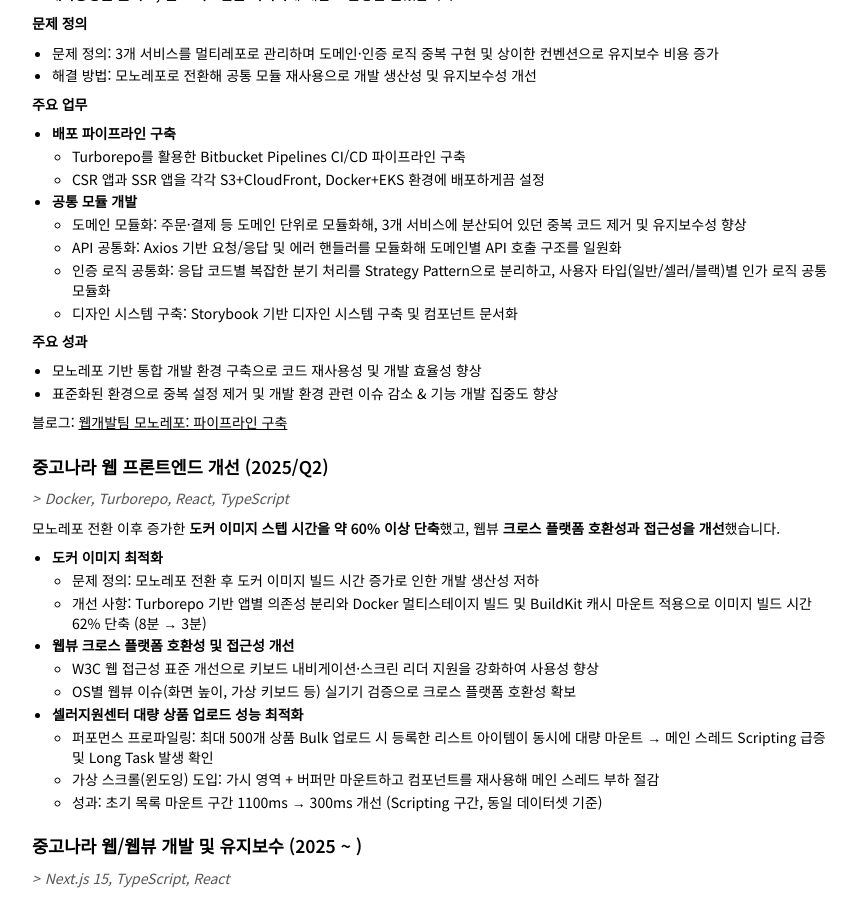
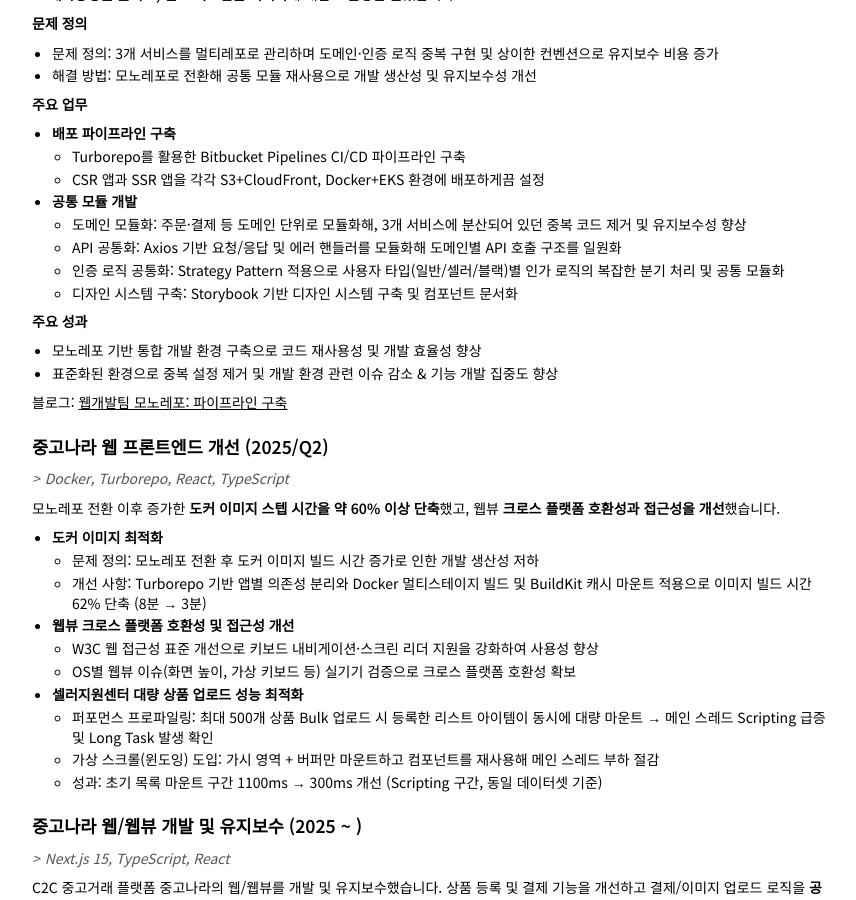
Before and after one commit to ghost-redo/ghost-redo.github.io, a Jekyll site: the page built from resume.md, in a window 1280 px wide and 900 px high, scrolled down 1412 px. Shown: the whole window, without its empty margins (209-1065 px from the left). Built offline with Jekyll 4.4.1, drawn with Linux system fonts in a browser that asks for light colours; some web fonts are replaced.

Commit message:
Update resume.md

```diff
--- a/resume.md
+++ b/resume.md
@@ -84,7 +84,7 @@ AI 기반 B2B SaaS 광고/추천 솔루션 초기 스타트업
 - **공통 모듈 개발**
   - 도메인 모듈화: 주문·결제 등 도메인 단위로 모듈화해, 3개 서비스에 분산되어 있던 중복 코드 제거 및 유지보수성 향상
   - API 공통화: Axios 기반 요청/응답 및 에러 핸들러를 모듈화해 도메인별 API 호출 구조를 일원화
-  - 인증 로직 공통화: 응답 코드별 복잡한 분기 처리를 Strategy Pattern으로 분리하고, 사용자 타입(일반/셀러/블랙)별 인가 로직 공통 모듈화
+  - 인증 로직 공통화: Strategy Pattern 적용으로 사용자 타입(일반/셀러/블랙)별 인가 로직의 복잡한 분기 처리 및 공통 모듈화
   - 디자인 시스템 구축: Storybook 기반 디자인 시스템 구축 및 컴포넌트 문서화
 
 **주요 성과**
```
